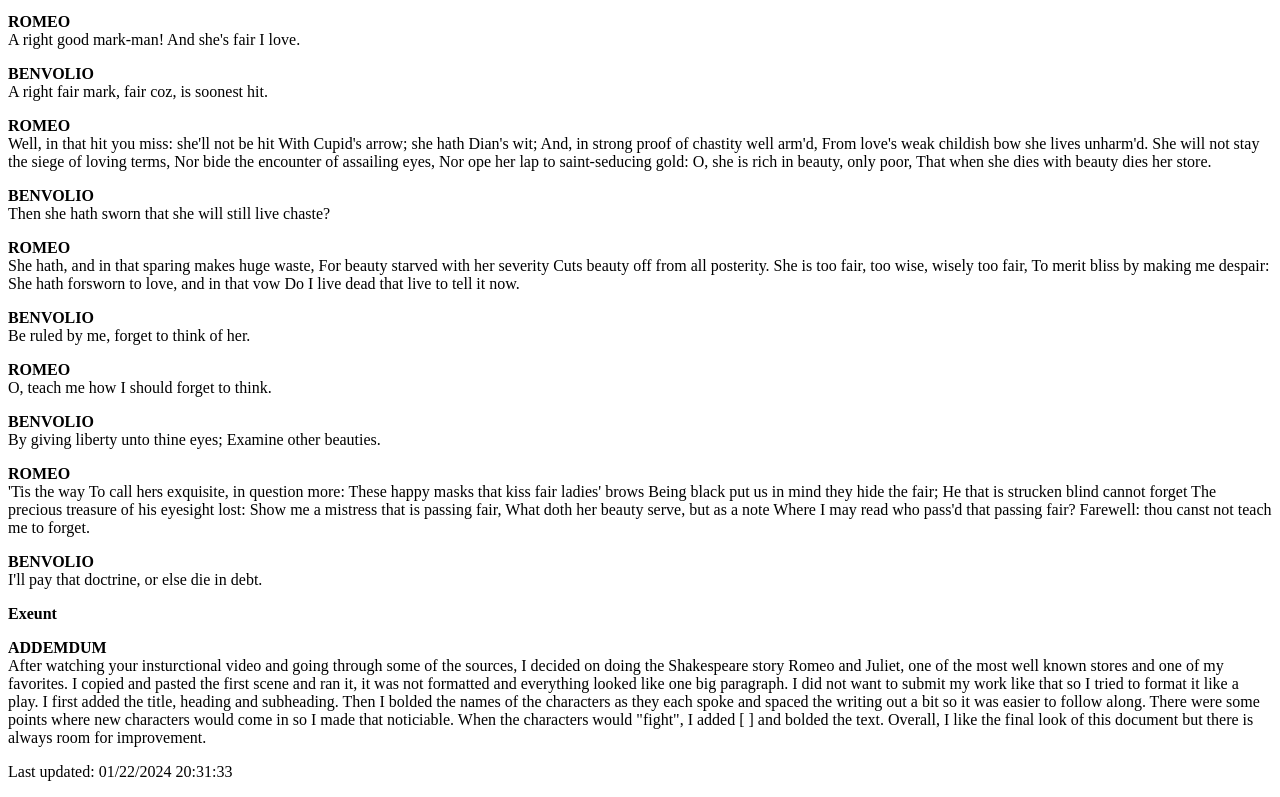
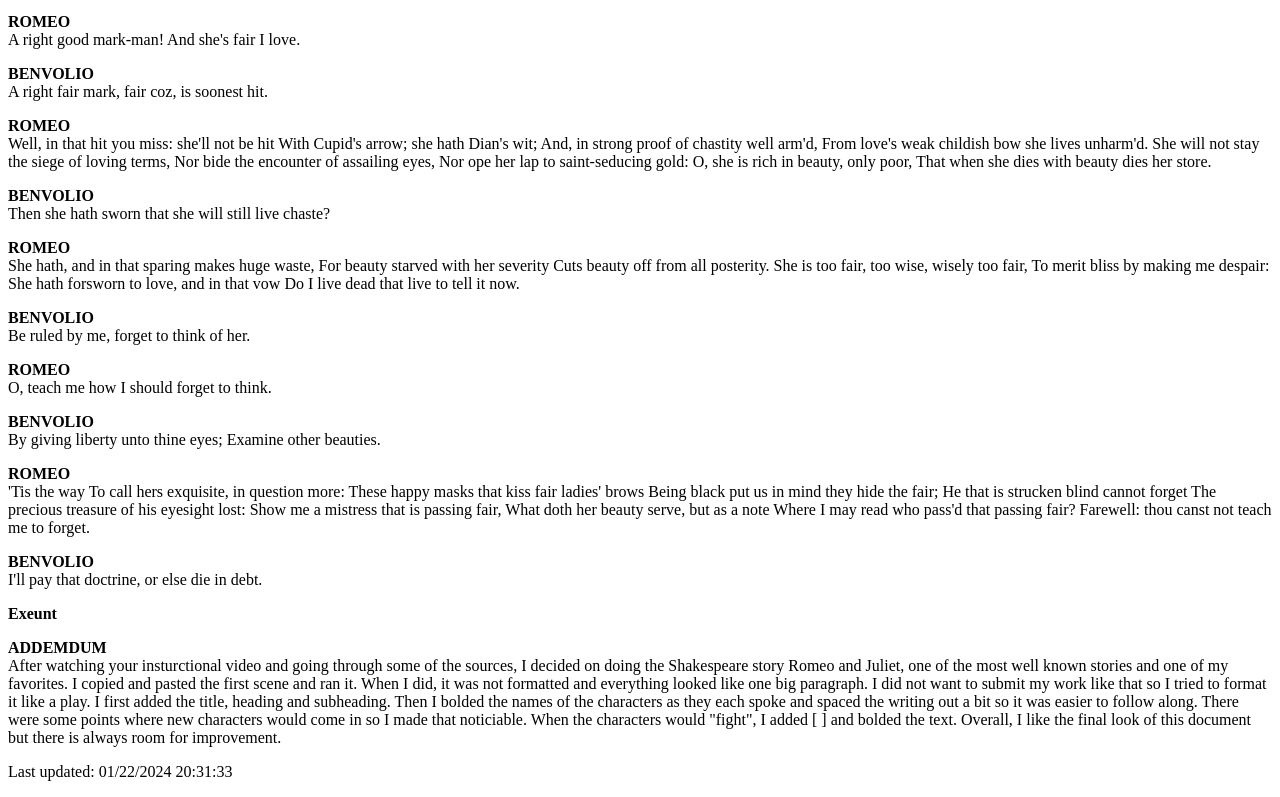
Before and after one commit to sassemlal/apcv403-lab-2, a plain HTML site: page index.html in a window 1280 px wide. Shown: the part 5269-6066 px from the top of the page. Drawn offline with Linux system fonts and the light colour scheme.

Commit message:
Update index.html

```diff
--- a/index.html
+++ b/index.html
@@ -384,7 +384,7 @@ I'll pay that doctrine, or else die in debt.
 <article>
 <p><strong>ADDEMDUM</strong><br>
 
-After watching your insturctional video and going through some of the sources, I decided on doing the Shakespeare story Romeo and Juliet, one of the most well known stores and one of my favorites. I copied and pasted the first scene and ran it, it was not formatted and everything looked like one big paragraph. I did not want to submit my work like that so I tried to format it like a play. I first added the title, heading and subheading. Then I bolded the names of the characters as they each spoke and spaced the writing out a bit so it was easier to follow along. There were some points where new characters would come in so I made that noticiable. When the characters would "fight", I added [ ] and bolded the text. Overall, I like the final look of this document but there is always room for improvement.
+After watching your insturctional video and going through some of the sources, I decided on doing the Shakespeare story Romeo and Juliet, one of the most well known stories and one of my favorites. I copied and pasted the first scene and ran it. When I did, it was not formatted and everything looked like one big paragraph. I did not want to submit my work like that so I tried to format it like a play. I first added the title, heading and subheading. Then I bolded the names of the characters as they each spoke and spaced the writing out a bit so it was easier to follow along. There were some points where new characters would come in so I made that noticiable. When the characters would "fight", I added [ ] and bolded the text. Overall, I like the final look of this document but there is always room for improvement.
 
 </article>
 
```
